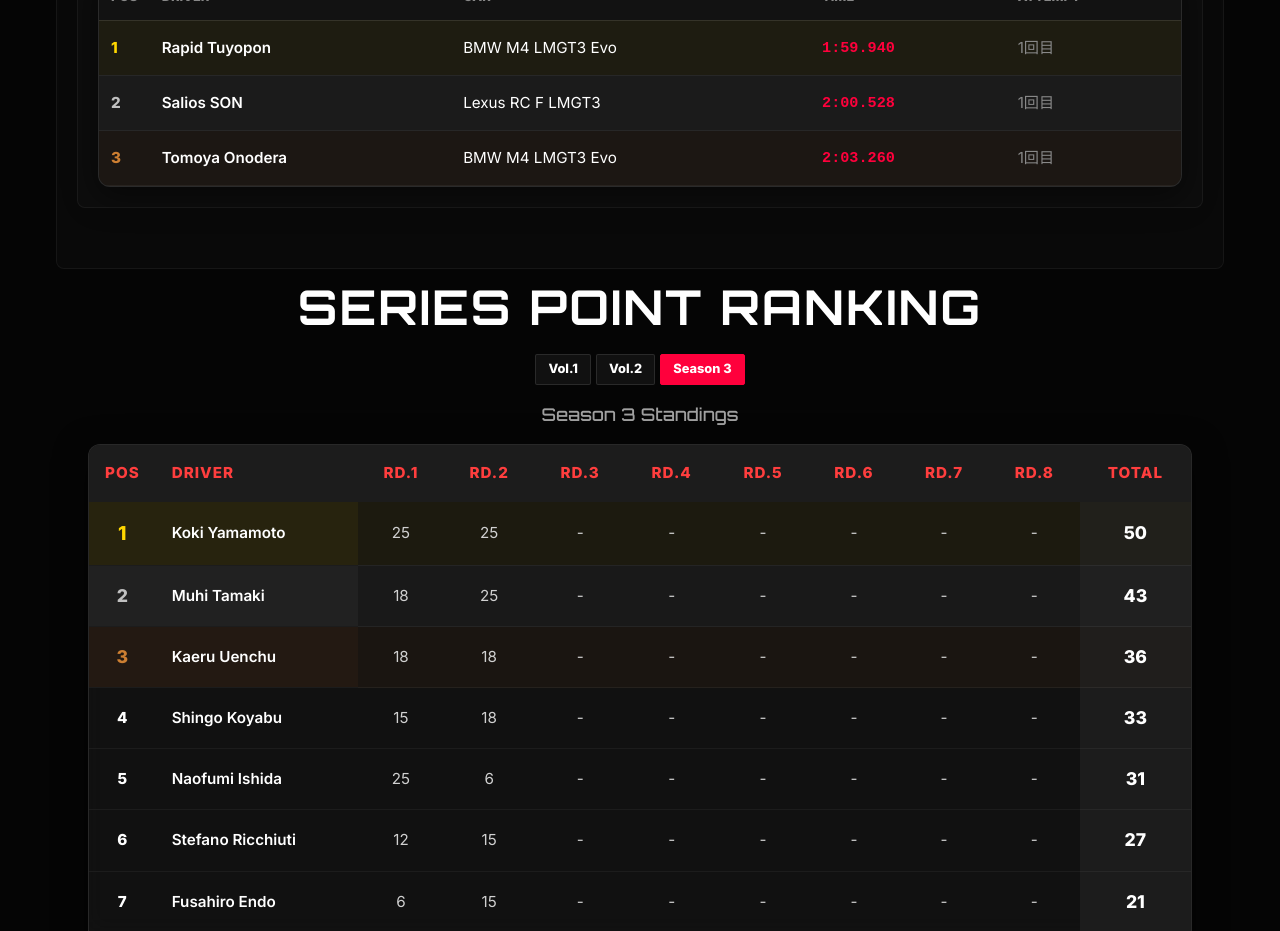
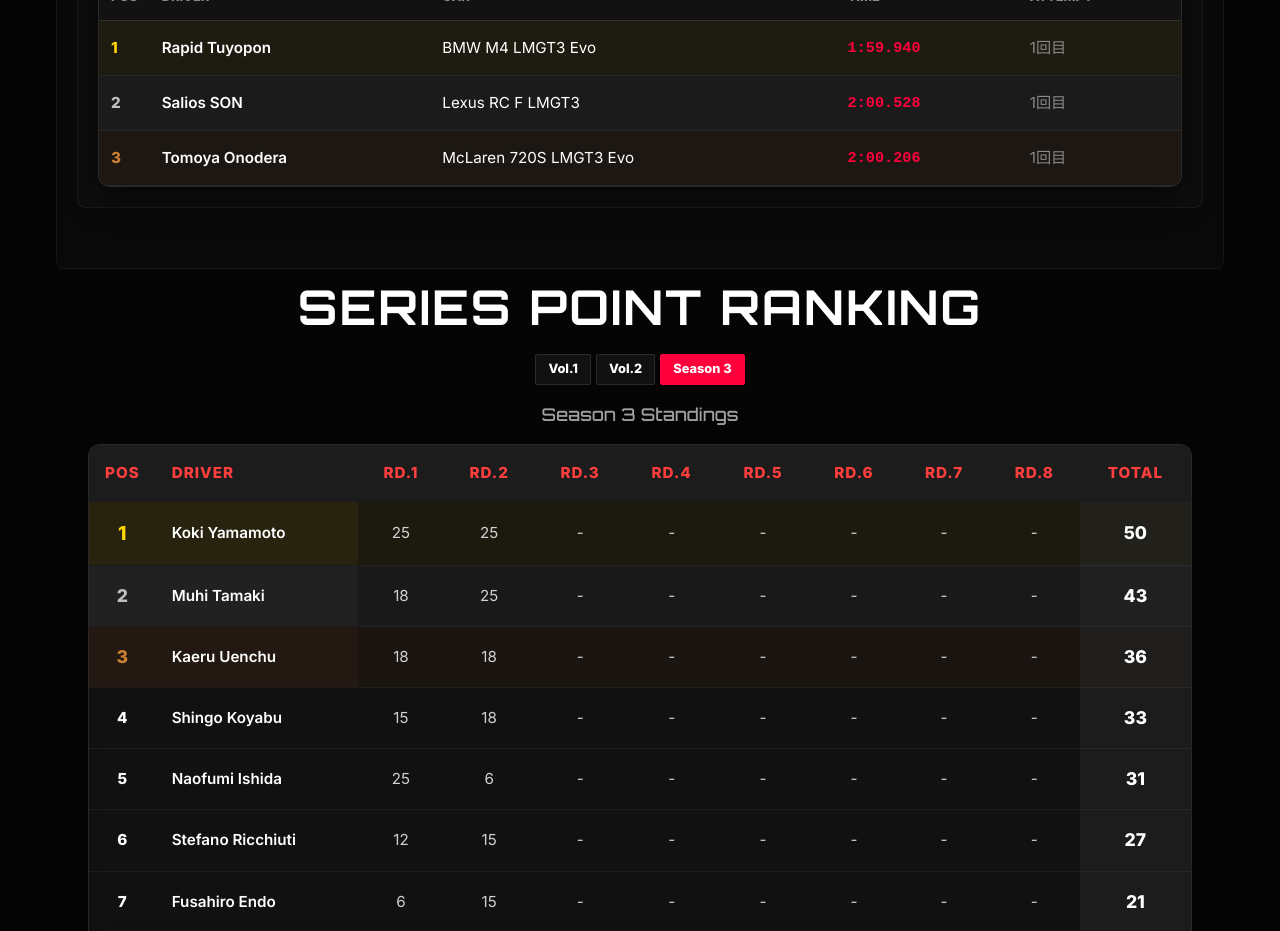
Before and after one commit to ciccida/wec-sprint-series, a React (Vite) app: page /results in a window 1280 px wide. Shown: the part 1360-2291 px from the top of the page. Built offline with nearby package versions, Linux system fonts and the light colour scheme; no server answers.

Commit message:
fix: correct Tomoya Onodera time to 2:00.206 and car to McLaren 720S LMGT3 Evo

```diff
--- a/src/data/timeAttackData.js
+++ b/src/data/timeAttackData.js
@@ -33,7 +33,8 @@ export const timeAttackData = {
         { name: "Salios SON", class: "HYPERCAR", car: "GLICKENHAUS SCG 007", time: "1:46.553", attempt: 1 },
         { name: "Rapid Tuyopon", class: "LMGT3", car: "BMW M4 LMGT3 Evo", time: "1:59.940", attempt: 1 },
         { name: "Salios SON", class: "LMGT3", car: "Lexus RC F LMGT3", time: "2:00.528", attempt: 1 },
-        { name: "Tomoya Onodera", class: "LMGT3", car: "BMW M4 LMGT3 Evo", time: "2:03.260", attempt: 1 }
+        { name: "Tomoya Onodera", class: "LMGT3", car: "McLaren 720S LMGT3 Evo", time: "2:00.206", attempt: 1 }
+
 
 
 
--- a/update_ta_from_sheets.cjs
+++ b/update_ta_from_sheets.cjs
@@ -127,8 +127,8 @@ async function updateTAFromSheets() {
       // Manual fix for Tomoya Onodera
       if (name === "Tomoya Onodera" && category === "") {
           category = "LMGT3";
-          row[4] = "BMW M4 LMGT3 Evo";
-          if (timeStr === "2:03:26") timeStr = "2:03.260";
+          row[4] = "McLaren 720S LMGT3 Evo";
+          timeStr = "2:00.206";
       }
 
       const entry = {
```
